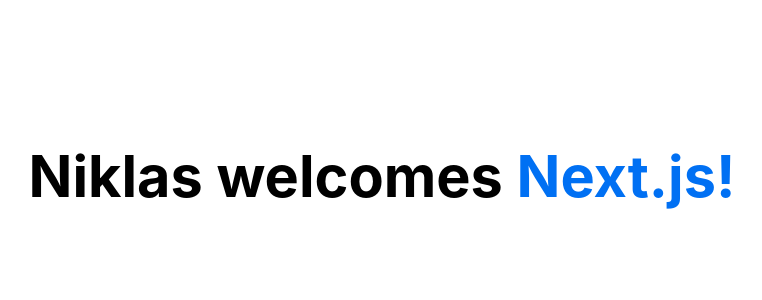
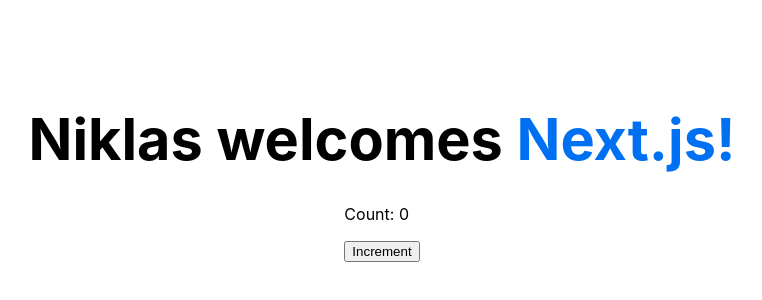
Before and after one commit to NiklasReiswig/first-nextJS, a Next.js app: page / in a window 1280 px wide. Shown: the part 216-516 px from the top of the page, without its empty margins (258-1020 px from the left). Built offline with nearby package versions, Linux system fonts and the light colour scheme.

Commit message:
added counter component

```diff
--- /dev/null
+++ b/components/Counter.js
@@ -0,0 +1,12 @@
+import React, { useState } from "react";
+
+export default function Counter() {
+    const [count, setCount] = useState(0);
+
+    return (
+      <div>
+        <p>Count: {count}</p>
+        <button onClick={() => setCount(count + 1)}>Increment</button>
+      </div>
+    );
+  }
--- a/pages/index.js
+++ b/pages/index.js
@@ -1,5 +1,6 @@
 import Head from 'next/head';
 import styles from '../styles/Home.module.css';
+import Counter from '../components/counter';
 
 export default function Home() {
   return (
@@ -13,7 +14,7 @@
           Niklas welcomes <a href="https://nextjs.org">Next.js!</a>
         </h1>
 
-
+      <Counter />
 
     </div>
   );
```
